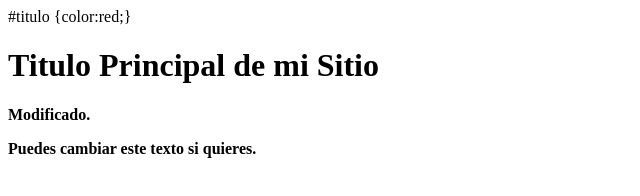
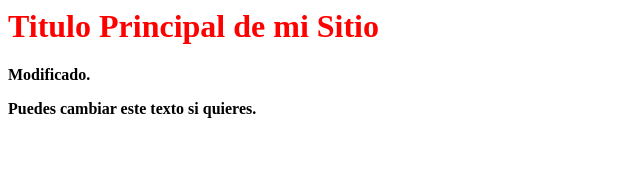
Before and after one commit to EduPalacios1/GersonEduParadaPalacios, a plain HTML site: page Index.html in a window 1280 px wide. Shown: the whole page, without its empty margins (0-640 px from the left). Drawn offline with Linux system fonts and the light colour scheme.

Commit message:
Update Index.html

```diff
--- a/Index.html
+++ b/Index.html
@@ -5,9 +5,9 @@
 	Titulo de Primer Practica
 	</TITLE>
 </HEAD>
-<STILE>
+<STYLE>
 	#titulo {color:red;}
-	</STILE>
+	</STYLE>
 
 	<BODY>
 		<H1 ID="Titulo">Titulo Principal  de mi Sitio</H1>
```
